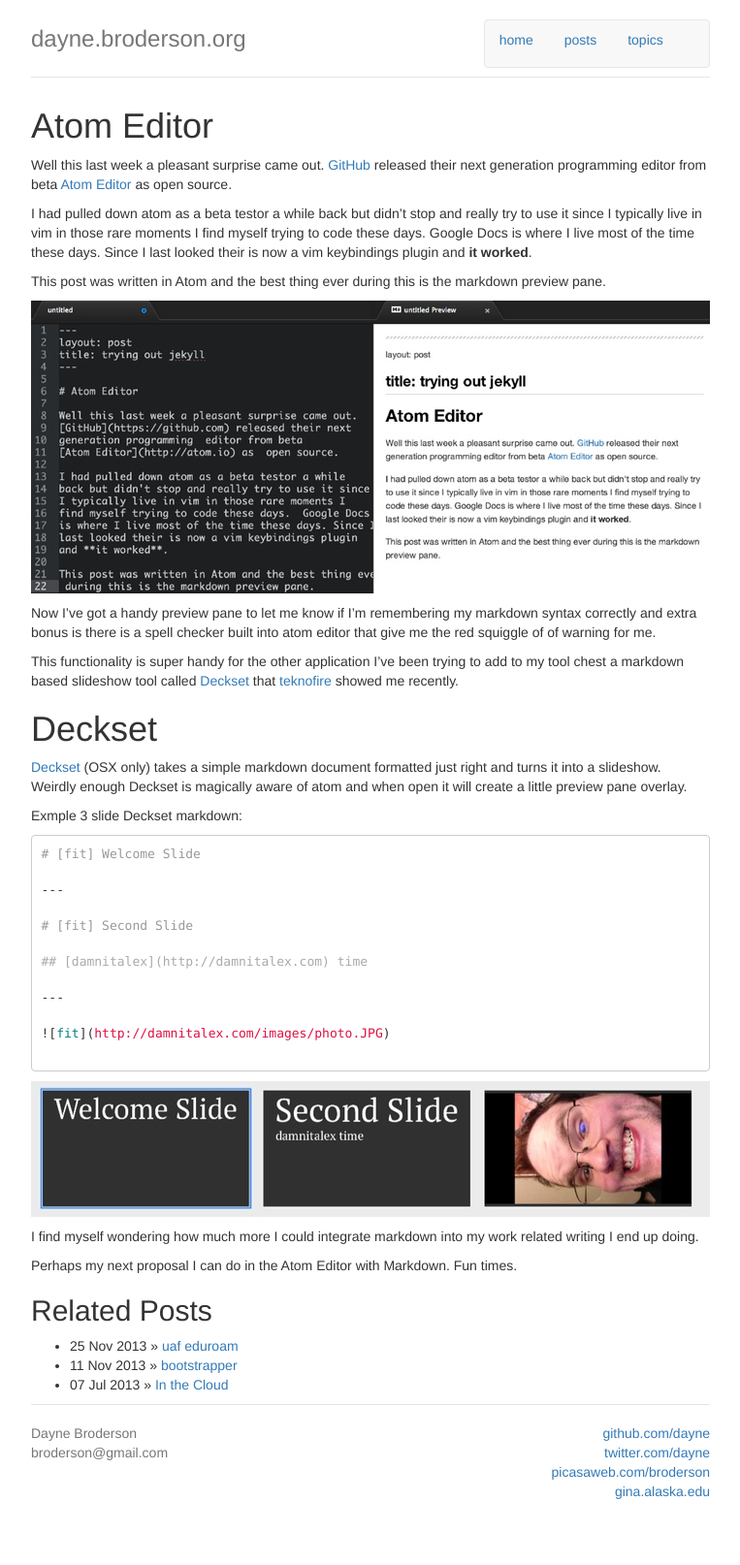
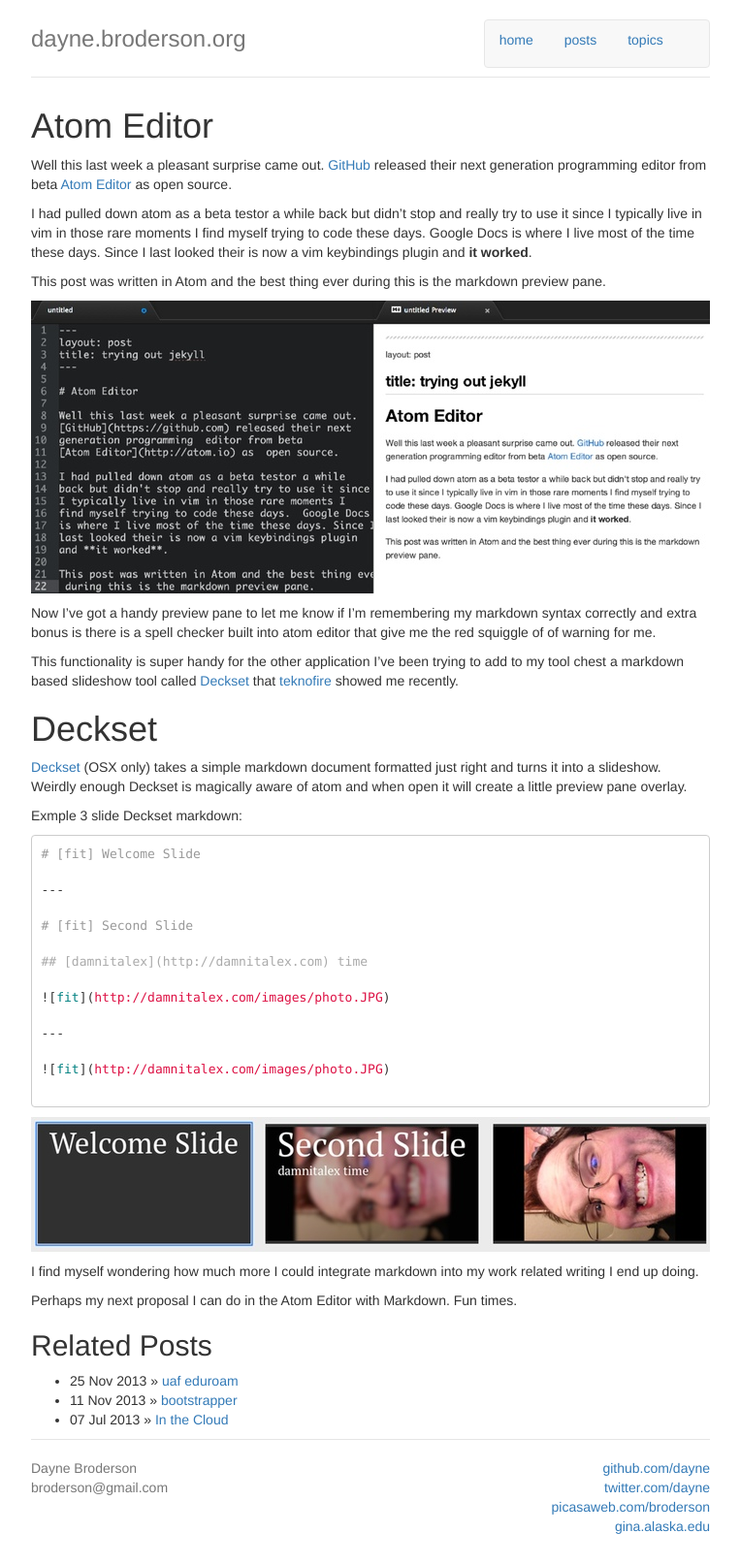
Before and after one commit to dayne/dayne.github.com, a Jekyll site: the page built from _posts/2014-05-10-Atom_editor.md, in a window 1280 px wide. Shown: the whole page at 97% size, without its empty margins (258-1021 px from the left). Built offline with Jekyll 4.4.1, drawn with Linux system fonts in a browser that asks for light colours; nearby versions of some CDN libraries; Markdown is read by kramdown in place of the engine named in the settings; before the commit the page ends 1578 px from its top, so only the background shows below that.

```diff
--- a/_posts/2014-05-10-Atom_editor.md
+++ b/_posts/2014-05-10-Atom_editor.md
@@ -54,6 +54,8 @@ Exmple 3 slide Deckset markdown:
 
 ## [damnitalex](http://damnitalex.com) time
 
+![fit](http://damnitalex.com/images/photo.JPG)
+
 ---
 
 ![fit](http://damnitalex.com/images/photo.JPG)
```
Also changed, not shown: random/deckset-example.md (renamed from random/2013-06-10-cross_platform_productivity-damnit_alex_slide.md, +2 -0 lines), images/deckset-example.jpg.
